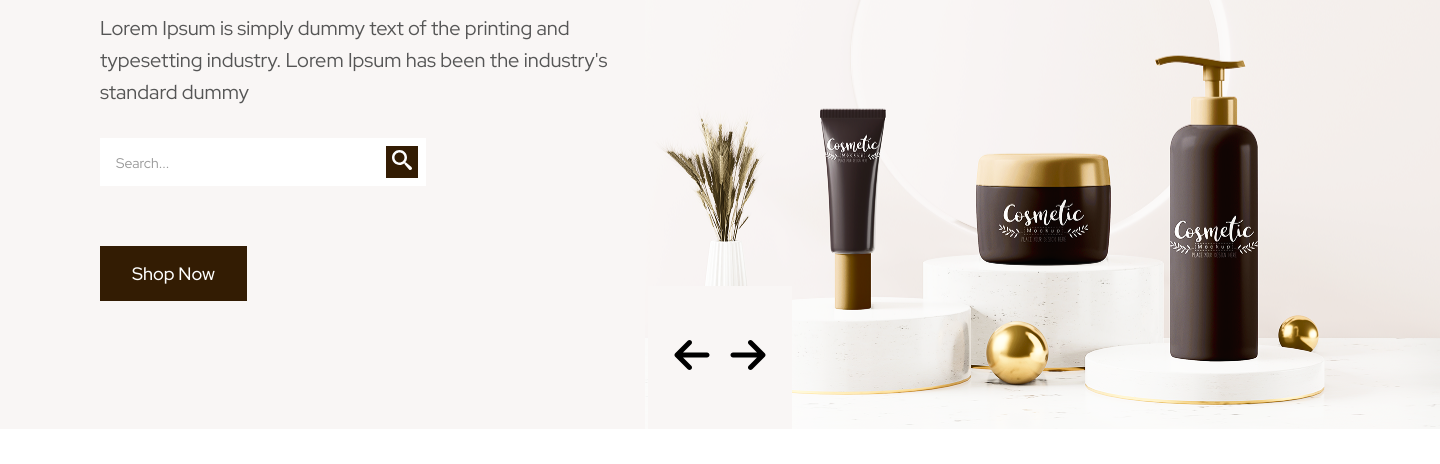
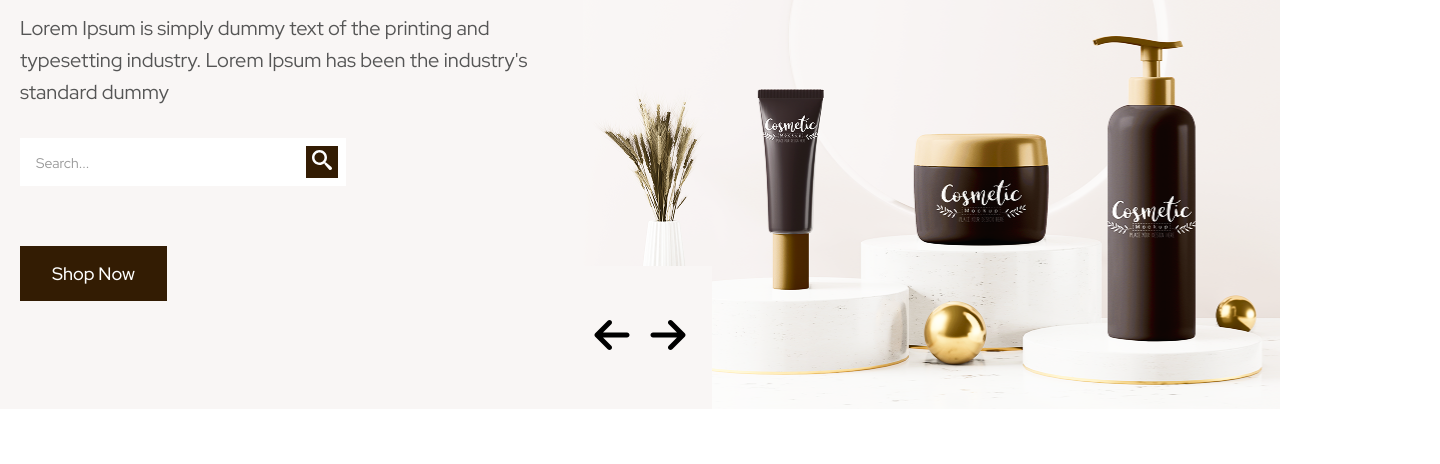
Before and after one commit to MaksymRiabov/homework11, a plain HTML site: page index.html in a window 1280 px wide. Shown: the part 336-800 px from the top of the page, 1440 px wide, since content can reach past the window. Drawn offline with nearby package versions, Linux system fonts and the light colour scheme.

Commit message:
commit after review v3

```diff
--- a/styles/styles.css
+++ b/styles/styles.css
@@ -37,9 +37,8 @@ header {
 }
 
 .container {
-  width: 1440px;
-  /* padding: 0 0; */
-  padding: 0 100px;
+  width: 1280px;
+  padding: 0 20px;
   margin: 0 auto;
 }
 
@@ -104,14 +103,12 @@ header .container {
 
 .hero {
   padding-top: 178px;
+  width: 100%;
   background-color: var(--hero-backgroung);
-}
-
-.hero .container {
   background-image: url(../images/cosmetic-background.png);
   background-repeat: no-repeat;
-  background-position: right bottom;
-  width: 1440px;
+  background-position: calc(50% + 340px) bottom;
+  background-size: 795px auto;
 }
 
 .hero h1 {
@@ -190,6 +187,7 @@ form button {
 .hero li > button {
   background-color: var(--hero-button-color);
   border: 0;
+  margin-top: -20px;
 }
 
 #search {
```
